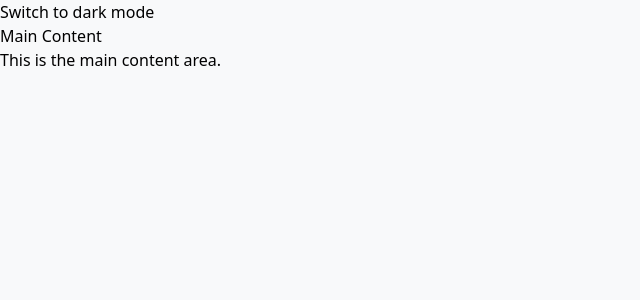
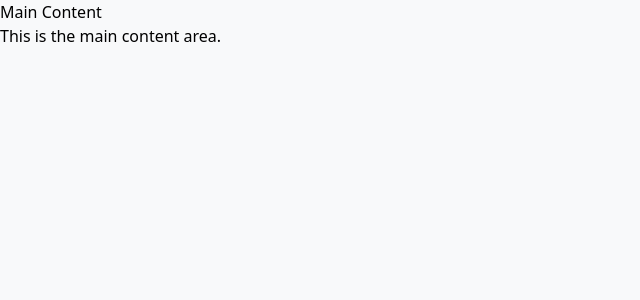
Before and after one commit to dev-rome/v4, a React (Vite) app: page / in a window 1280 px wide. Shown: the top 300 px of the page, without its empty margins (0-640 px from the left). Built offline with nearby package versions, Linux system fonts and the light colour scheme.

Commit message:
Update App.tsx
removed button for theme toggle from app.tsx

```diff
--- a/src/App.tsx
+++ b/src/App.tsx
@@ -3,14 +3,11 @@ import Layout from "./components/Layout";
 import { useTheme } from "./context/ThemeContext";
 
 const App: React.FC = () => {
-  const { theme, toggleTheme } = useTheme();
+  const { theme } = useTheme();
 
   return (
     <div className={theme}>
       <Layout>
-      <button onClick={toggleTheme}>
-        Switch to {theme === "light" ? "dark" : "light"} mode
-      </button>
         <div>
           <h2>Main Content</h2>
           <p>This is the main content area.</p>
```
